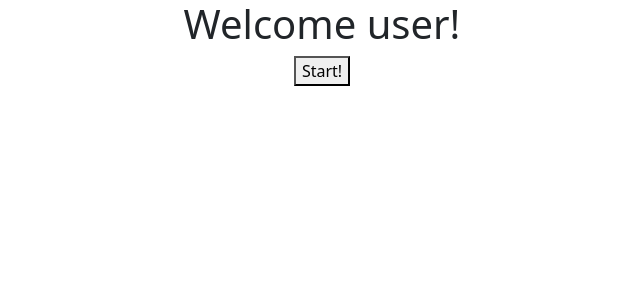
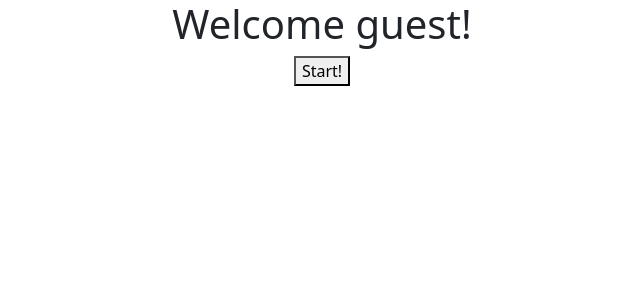
Before and after one commit to ShahafPinto/wordle-game-project, a React (Create React App) app: page / in a window 1280 px wide. Shown: the top 300 px of the page, without its empty margins (318-958 px from the left). Built offline with nearby package versions, Linux system fonts and the light colour scheme.

Commit message:
complete the form-modal

```diff
--- a/src/App.tsx
+++ b/src/App.tsx
@@ -1,15 +1,22 @@
 import './App.scss';
 import Board from './components/Board';
 import Header from './components/Header';
-import { useState } from "react";
+import { useEffect, useState } from "react";
 import { HeadContext,IHeadContext } from "./providers/headContext";
 // import '../node_modules/bootstrap/dist/css/bootstrap.min.css';
 import Welcome from './components/welcome';
 import { GameContext,IGameContext } from "./providers/gameContext";
 import useGame from "./tsx/useGame";
-import useContext from 'react';
+
 
 function App() {
+  const [username, setUsername] = useState('guest');
+
+  useEffect(()=>{
+    localStorage.setItem('user-name',JSON.stringify(username));
+  }, [username])
+
+    // const [isDisabled, setIsDisabled] = useState(true);
   const [page,setPage] = useState('welcome');
   const [show, setShowInfo] = useState(false);
 
@@ -24,7 +31,9 @@ function App() {
     setShowInfo:setShowInfo,
     handleShow:handleShow,
     setShowForm:setShowForm,
-    handleFormShow:handleFormShow
+    handleFormShow:handleFormShow,
+    username:username,
+    setUsername:setUsername
   };
 
 
@@ -35,7 +44,7 @@ function App() {
 
         {page === 'welcome' &&
           <>
-            <Welcome setPage={setPage}/>
+            <Welcome setPage={setPage} username={username}/>
           </>
         }
         {page ==='enterTheGame' &&
--- a/src/ModalPopup/formModal.tsx
+++ b/src/ModalPopup/formModal.tsx
@@ -2,25 +2,19 @@ import Modal from 'react-bootstrap/Modal';
 import { HeadContext } from '../providers/headContext';
 import { useContext } from 'react';
 import 'bootstrap/dist/css/bootstrap.min.css';
-import {useState} from 'react'
-
 
 function FormModal() {
-    const [username, setUsername] = useState('');
-    // const [isDisabled, setIsDisabled] = useState(true);
 
     const appContext = useContext(HeadContext);
-    // const inputname = useRef('inputUserName');
-
     const handleClose = ()=> {
         appContext?.setShowForm(false)};
-    const handleChangeUsername=(event:any)=> {
-        console.log(event)
-        // setUsername(event.target.toLowerCase());
+        const handleChangeUsername=(event:any)=> { //לעדכן טייפ של האיבנט
+            const newValue = event.target.value;
+            appContext?.setUsername(newValue);
         }
 
-    const handleSubmit=()=>{
-        console.log('submit')
+    const handleSubmit=(event:any)=>{ //לעדכן טייפ של האיבנט
+        alert('A name was submitted: ' + appContext?.username)
     }
 
   return (
@@ -40,56 +34,17 @@ function FormModal() {
                 <div>
                     <label htmlFor="username-input">user name: </label>
                     <input
-                    // ref='inputUserName'
                     id="username-input"
                     type="text"
-                    // onChange={}
-                    // onChange={handleChangeUsername}
-                    // value={username}
+                    onChange={handleChangeUsername}
+                    // value={appContext?.username}
                     />
                 </div>
-                <button id="login-button" type="submit">
-                    Submit
-                </button>
+                <input type="submit" value="submit" id="login-button" />
+
             </form>
         </Modal.Body>
     </Modal>
-
-                {/* <div className="modal fade" id="modalLoginForm" tabIndex={-1} role="dialog" aria-labelledby="myModalLabel"
-                    aria-hidden="true">
-                    <div className="modal-dialog" role="document">
-                        <div className="modal-content">
-                        <div className="modal-header text-center">
-                            <h4 className="modal-title w-100 font-weight-bold">Sign in</h4>
-                            <button type="button" className="close" data-dismiss="modal" aria-label="Close">
-                            <span aria-hidden="true">&times;</span>
-                            </button>
-                        </div>
-                        <div className="modal-body mx-3">
-                            <div className="md-form mb-5">
-                            <i className="fas fa-envelope prefix grey-text"></i>
-                            <input type="email" id="defaultForm-email" className="form-control validate" />
-                            <label data-error="wrong" data-success="right" htmlFor='defaultForm-email'>Your email</label>
-                            </div>
-
-                            <div className="md-form mb-4">
-                            <i className="fas fa-lock prefix grey-text"></i>
-                            <input type="password" id="defaultForm-pass" className="form-control validate"/>
-                            <label data-error="wrong" data-success="right" htmlFor="defaultForm-pass">Your password</label>
-                            </div>
-
-                        </div>
-                        <div className="modal-footer d-flex justify-content-center">
-                            <button className="btn btn-default">Login</button>
-                        </div>
-                        </div>
-        </div>
-        </div>
-
-        <div className="text-center">
-        <a href="" className="btn btn-default btn-rounded mb-4" data-toggle="modal" data-target="#modalLoginForm">Launch
-            Modal Login Form</a>
-        </div> */}
     </>
   );
 }
--- a/src/components/welcome.tsx
+++ b/src/components/welcome.tsx
@@ -1,14 +1,15 @@
 import React from 'react'
 
 interface Iprops{
-    setPage:(action: string | ((prevState: string) => string)) => void;
+    setPage:(action: string | ((prevState: string) => string)) => void,
+    username:string,
 }
 
 function Welcome(props:Iprops) {
 
   return (
     <div>
-      <h1>Welcome user!</h1>
+      <h1>Welcome {props.username}!</h1>
       <button onClick={()=>props.setPage('enterTheGame')}>Start!</button>
     </div>
   )
--- a/src/providers/headContext.tsx
+++ b/src/providers/headContext.tsx
@@ -7,7 +7,9 @@ export interface IHeadContext{
     setShowInfo: React.Dispatch<SetStateAction<boolean>>,
     handleShow:()=>void,
     setShowForm: React.Dispatch<SetStateAction<boolean>>,
-    handleFormShow:()=>void
+    handleFormShow:()=>void,
+    username:string,
+    setUsername:React.Dispatch<SetStateAction<string>>
 }
 
 
```
